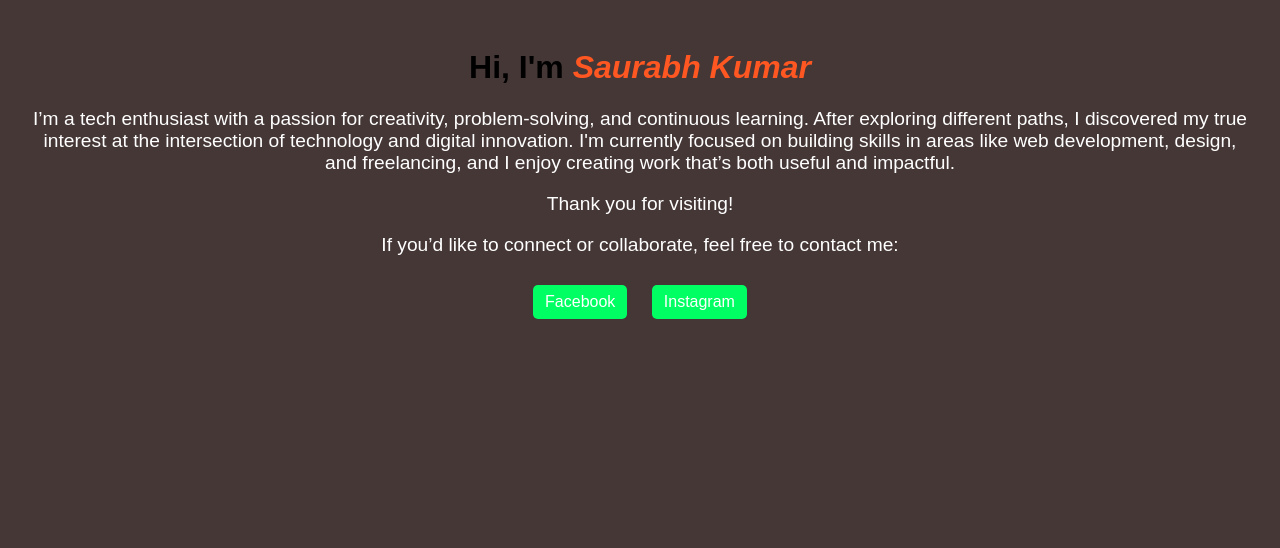
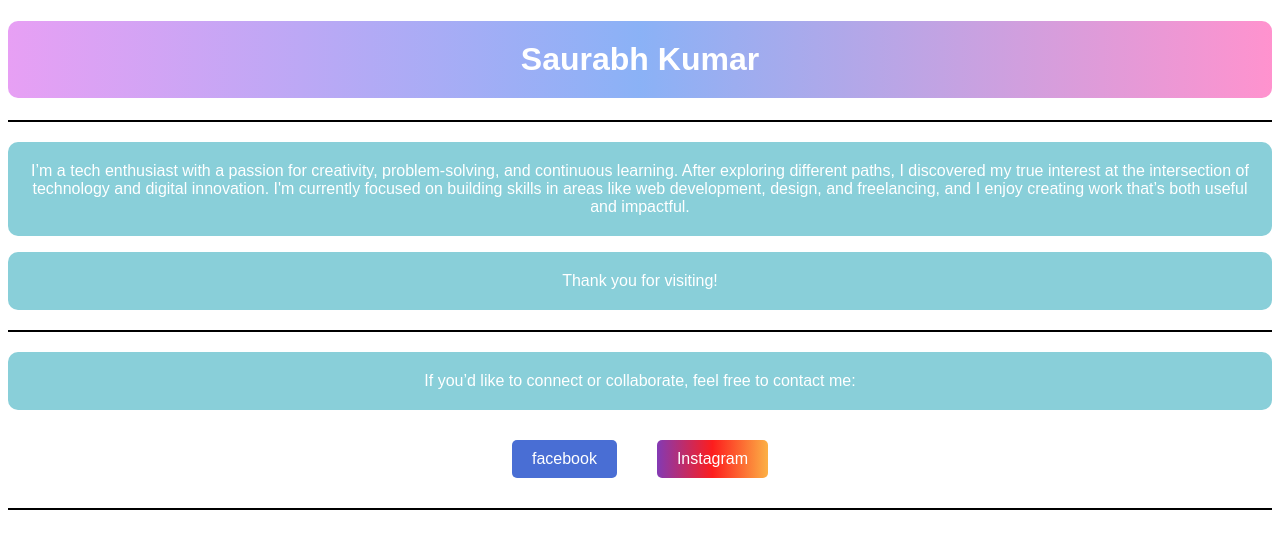
Before and after one commit to 1-saurabhk/saurabh, a plain HTML site: page index.html in a window 1280 px wide. Drawn offline with Linux system fonts and the light colour scheme.

Commit message:
change in style.css and some minor changes in index.html

```diff
--- a/index.html
+++ b/index.html
@@ -3,27 +3,29 @@
 <head>
     <meta charset="UTF-8">
     <meta name="viewport" content="width=device-width, initial-scale=1.0">
-    <title>About Saurabh Kumar</title>
+    <title>Saurabh Kumar</title>
     <link rel="stylesheet" href="styles.css">
     <script src="script.js" defer></script> <!-- Placing script at the end ensures content loads first -->
 </head>
 <body>
 
-    <h1>Hi, I'm <em>Saurabh Kumar</em></h1>
-
+    <h1 class="h1">Saurabh Kumar</h1>
+    <hr>
     <p class="intro-text">I’m a tech enthusiast with a passion for creativity, problem-solving, and continuous learning.
        After exploring different paths, I discovered my true interest at the intersection of technology and digital innovation.
        I'm currently focused on building skills in areas like web development, design, and freelancing, and I enjoy creating
        work that’s both useful and impactful.</p>
 
     <p class="intro-text">Thank you for visiting!</p>
-
+    <hr>
     <p class="intro-text">If you’d like to connect or collaborate, feel free to contact me:</p>
 
-    <div class="social-links">
-        <a href="https://www.facebook.com/profile.php?id=100014313071510" target="_blank">Facebook</a>
-        <a href="https://www.instagram.com/saurabh.singh.1/" target="_blank">Instagram</a>
-    </div>
+<div class="button-al">
+    <a href="https://www.facebook.com/profile.php?id=100014313071510" target="_blank"><button class="facebook-button">facebook</button></a>
+
+    <a href="https://www.instagram.com/saurabh.singh.1/" target="_blank"><button class="instagram-button">Instagram</button></a>
+</div>
+    <hr>
 
 </body>
 </html>
--- a/styles.css
+++ b/styles.css
@@ -1,49 +1,73 @@
-body {
+.h1{
+    background:linear-gradient(to right, #cd36e879, #236dee87, #ff61b8af);
+    color: #ffffff;
+    border-radius: 10px;
     font-family: Arial, sans-serif;
-    background-image: url; /* Add your image */
-    background-size: cover; /* Ensures full coverage */
-    background-position: center; /* Centers the image */
-    background-repeat: no-repeat; /* Prevents repetition */
-    background-color: #463737; /* Fallback color */
+    text-align: center;
+    padding: 20px;
+
+}
+.h1:hover{
+     box-shadow: 5px 5px 20px rgba(0, 0, 0, 0.591) ;
+    background:linear-gradient(to right, #236dee87, #ff5cb6af, #ff4d4d79 );
+}
+
+.intro-text{
+    background-color: #89cfd9;
+    color: #ffffff;
+    border-radius: 10px;
+    font-family: Arial, sans-serif;
     text-align: center;
     padding: 20px;
 }
-
-/* Styling the header */
-h2{
-    color: #002ca7;
-    font-size: 2em;
-    text-transform: uppercase;
+.intro-text:hover{
+     box-shadow: 5px 5px 70px #000000;
 }
 
-/* Styling paragraphs */
-p {
-    font-size: 1.2em;
-    color: #ffffff;
+.facebook-button{
+    background-color: #496ed4;
+    border: none;
+    color: white;
+    font-size: 16px;
+    padding: 10px 20px;
+    border-radius: 5px;
+    cursor: pointer;
+    transition: box-shadow 0.2s ;
+    margin: 10px;
+
+
+}
+.facebook-button:hover{
+    box-shadow: 5px 5px 20px black ;
 }
 
-/* Links styling */
-a {
-    display: inline-block;
+.instagram-button{
+    background: linear-gradient(to right, #833ab4, #fd1d1d, #fcb045);
+    color: white;
+    padding: 10px 20px;
+    border: none;
+    border-radius: 5px;
+    font-size: 16px;
+    cursor: pointer;
+    transition: box-shadow 0.2s ;
     margin: 10px;
-    padding: 8px 12px;
-    text-decoration: none;
-    background-color: #00ff62;
-    color: rgb(255, 255, 255);
-    border-radius: 5px;
+    align-items: center;
+;
 }
 
-a:hover {
-    background-color: #0037ff;
+.instagram-button:hover{
+    box-shadow: 5px 5px 20px black ;
 }
-
-/* Adding emphasis */
-em {
-    color: #ff5722;
-    font-weight: bold;
+.button-al{
+    display: flex;
+    justify-content: center;
+    gap: 20px;
+    margin: 20px 0;
 }
-
-/* Making it look more structured */
 br {
     margin-bottom: 10px;
 }
+hr{
+    border: 1px solid #000000;
+    margin: 20px 0;
+}
```
